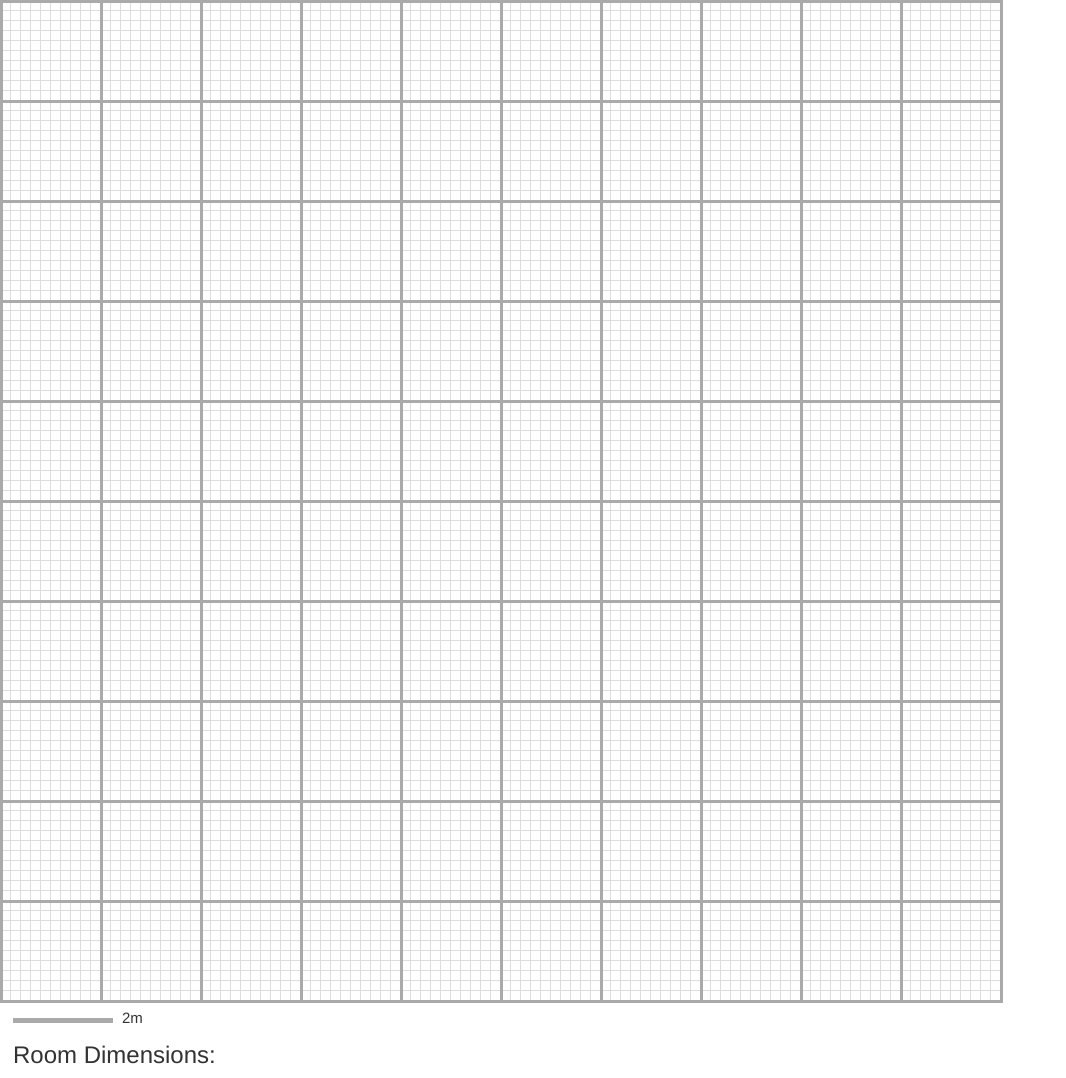
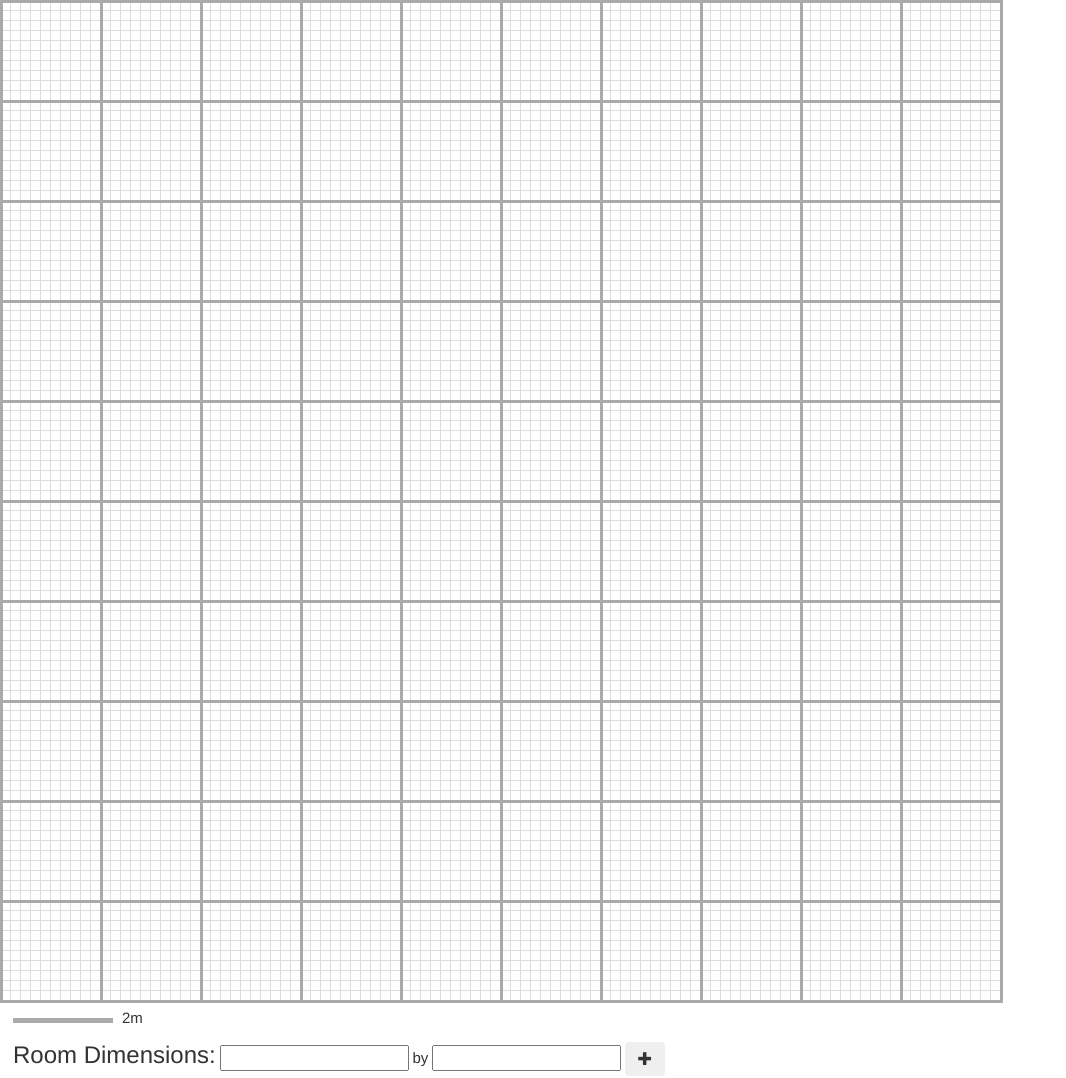
Before and after one commit to MarcAngers/Room-Organizer, a plain HTML site: page index.html in a window 1280 px wide. Shown: the whole page, without its empty margins (0-1066 px from the left). Drawn offline with nearby package versions, Linux system fonts and the light colour scheme.

Commit message:
didn't do much, added some input

```diff
--- a/index.html
+++ b/index.html
@@ -13,7 +13,13 @@
             <h3 id="scaling-factor-label">2m</h3>
         </div>
         <div id="room-input">
-            <h3 style="margin-top: 5px;">Room Dimensions: </h3>
+            <h3 style="margin-top: 5px; display: inline-block;">Room Dimensions: </h3>
+            <input type="number" id="room-width">
+            <h2 style="margin-top: 5px; font-size: 15px; display: inline-block;">by</h2>
+            <input type="number" id="room-height">
+            <button class="btn btn-light" id="room-dimensions-add" style="display: inline-block;">
+                <span class="glyphicon glyphicon-plus"></span>
+            </button>
         </div>
     </body>
 </html>
--- a/script.js
+++ b/script.js
@@ -17,6 +17,16 @@ window.onload = function() {
         }
         $("#scaling-factor-label").html(parseFloat(2 / scaling_factor).toFixed(2) + "m");
     }, false);
+
+    $("#room-dimensions-add").on("click", function() {
+        let width = $("#room-width").val();
+        let height = $("#room-height").val();
+
+        if (width == undefined || width == null || width == 0 || heigh == undefined || height == null || height == 0)
+            return;
+
+        console.log(width, height);
+    });
 
     function renderFrame() {
         requestAnimationFrame(renderFrame);
--- a/styles.css
+++ b/styles.css
@@ -13,3 +13,6 @@
     font-size: 15px;
     display: inline-block;
 }
+#room-input {
+    display: inline-block;
+}
```
